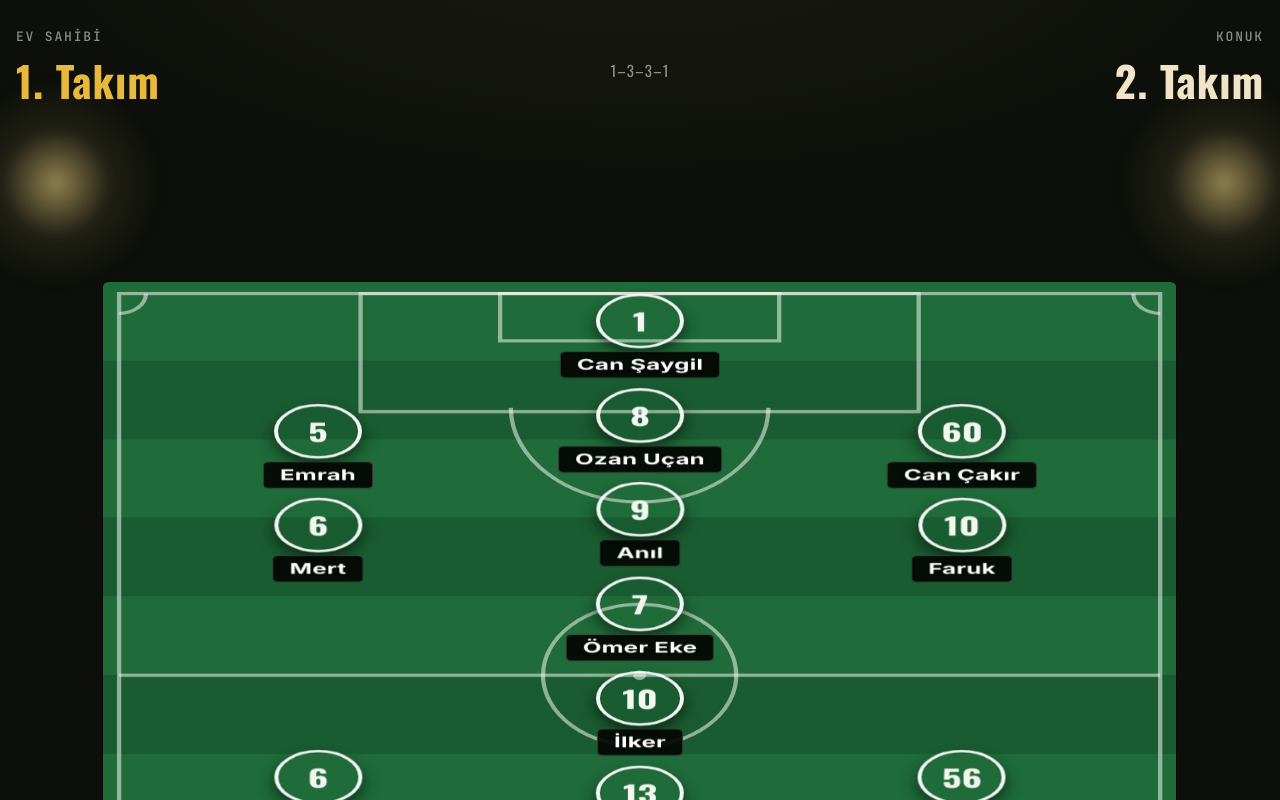
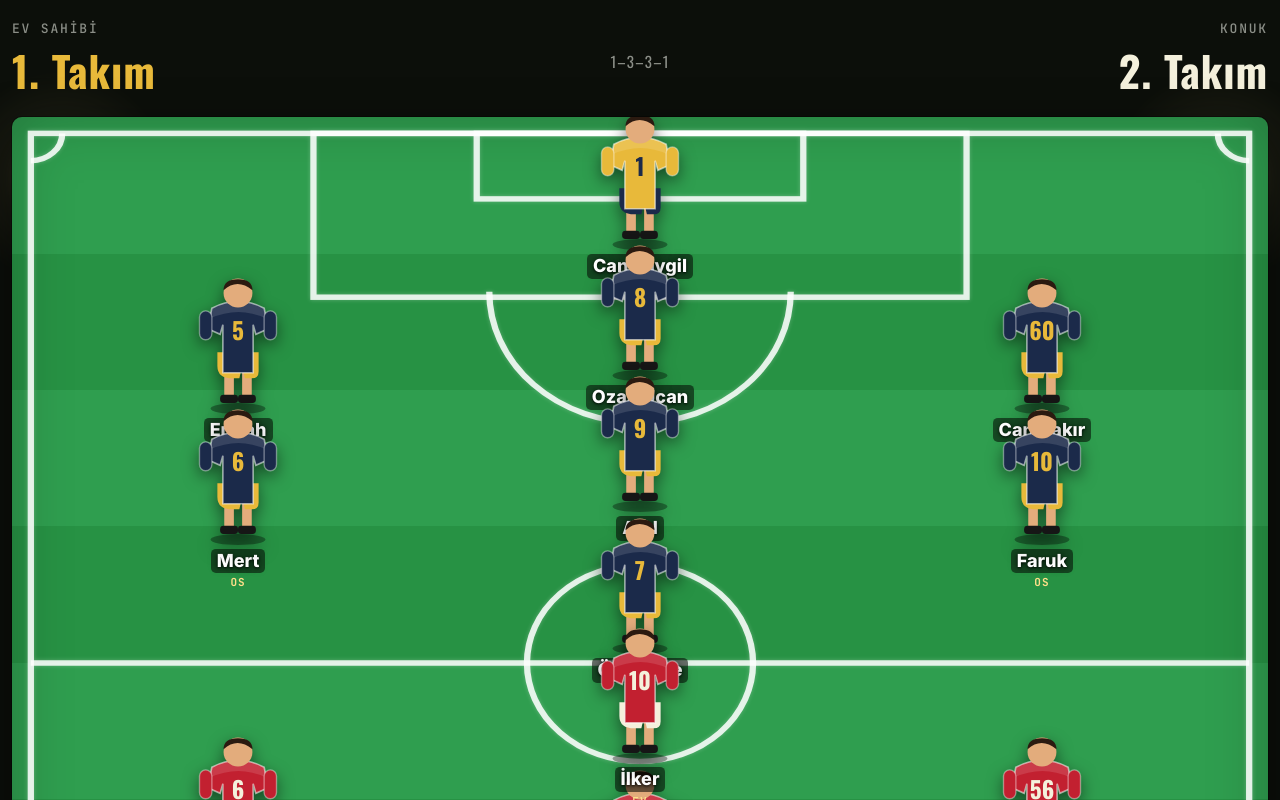
Before and after one commit to deviloffnew/portfolyo, a plain HTML site: page kadro.html in a window 1280 px wide. Drawn offline with nearby package versions, Linux system fonts and the light colour scheme.

Commit message:
Add files via upload

```diff
--- a/kadro.html
+++ b/kadro.html
@@ -2,30 +2,29 @@
 <html lang="tr">
 <head>
 <meta charset="UTF-8">
-<meta name="viewport" content="width=device-width, initial-scale=1.0">
+<meta name="viewport" content="width=device-width, initial-scale=1.0, maximum-scale=1">
 <title>Karşılaşma | Kadro Sahası</title>
 <link rel="preconnect" href="https://fonts.googleapis.com">
-<link href="https://fonts.googleapis.com/css2?family=Oswald:wght@400;600;700&family=Inter:wght@400;500;600;700&family=JetBrains+Mono:wght@500;700&display=swap" rel="stylesheet">
+<link href="https://fonts.googleapis.com/css2?family=Oswald:wght@400;600;700&family=Inter:wght@400;500;600;700;800&family=JetBrains+Mono:wght@500;700&display=swap" rel="stylesheet">
 <style>
   :root{
-    --grass-a:#1f6b3a;
-    --grass-b:#1a5c31;
-    --chalk:#f4f7ef;
+    --grass-a:#2f9e4f;
+    --grass-b:#279244;
+    --line:#ffffff;
     --stadium:#0c0f0a;
     --stadium-2:#141a10;
     --team1:#1b2a4a;
     --team1-trim:#e8b93a;
-    --team2:#7a1f2b;
-    --team2-trim:#f1e4c8;
+    --team2:#c22030;
+    --team2-trim:#f4f0dc;
     --glow:#ffdf8a;
+    --skin:#e3ac7c;
   }
   *{box-sizing:border-box; margin:0; padding:0;}
   html,body{
     height:100%;
-    background:
-      radial-gradient(1200px 500px at 50% -10%, rgba(255,223,138,0.06), transparent 60%),
-      var(--stadium);
-    color:var(--chalk);
+    background:var(--stadium);
+    color:#f4f7ef;
     font-family:'Inter',sans-serif;
     overflow-x:hidden;
   }
@@ -34,7 +33,7 @@
     flex-direction:column;
     align-items:center;
     min-height:100%;
-    padding:28px 16px 60px;
+    padding:20px 12px 50px;
   }
 
   /* ---- header ---- */
@@ -44,19 +43,20 @@
     display:flex;
     align-items:center;
     justify-content:space-between;
-    gap:18px;
-    margin-bottom:22px;
+    gap:10px;
+    margin-bottom:16px;
   }
   .team-tag{
     flex:1;
+    min-width:0;
     display:flex;
     flex-direction:column;
-    gap:4px;
+    gap:2px;
   }
   .team-tag.right{ align-items:flex-end; text-align:right; }
   .team-tag .eyebrow{
     font-family:'JetBrains Mono',monospace;
-    font-size:13px;
+    font-size:clamp(9px,2vw,13px);
     letter-spacing:0.14em;
     color:rgba(244,247,239,0.55);
     text-transform:uppercase;
@@ -64,145 +64,128 @@
   .team-tag h2{
     font-family:'Oswald',sans-serif;
     font-weight:700;
-    font-size:clamp(26px,4.5vw,42px);
+    font-size:clamp(18px,4.5vw,42px);
     letter-spacing:0.02em;
+    white-space:nowrap;
   }
   .team-tag.left h2{ color:var(--team1-trim); }
   .team-tag.right h2{ color:var(--team2-trim); }
   .kickoff{
     font-family:'Oswald',sans-serif;
-    font-size:15px;
+    font-size:clamp(11px,2.2vw,15px);
     letter-spacing:0.08em;
     color:rgba(244,247,239,0.55);
     white-space:nowrap;
+    flex-shrink:0;
   }
 
-  /* ---- stadium / stage ---- */
+  /* ---- stage ---- */
   .stadium{
     position:relative;
     width:100%;
     max-width:1320px;
-    aspect-ratio:1.15/1;
-    perspective:1900px;
-    perspective-origin:50% 20%;
   }
   .floodlight{
     position:absolute;
     width:220px;
     height:220px;
     border-radius:50%;
-    background:radial-gradient(circle, var(--glow) 0%, rgba(255,223,138,0.15) 35%, transparent 70%);
+    background:radial-gradient(circle, var(--glow) 0%, rgba(255,223,138,0.12) 35%, transparent 70%);
     filter:blur(4px);
-    opacity:0.55;
+    opacity:0.45;
     pointer-events:none;
     z-index:0;
   }
-  .fl-tl{ top:-60px; left:-70px; }
-  .fl-tr{ top:-60px; right:-70px; }
+  .fl-tl{ top:-50px; left:-60px; }
+  .fl-tr{ top:-50px; right:-60px; }
 
-  .pitch-wrap{
-    position:absolute;
-    inset:0;
-    display:flex;
-    align-items:center;
-    justify-content:center;
-  }
   .pitch{
     position:relative;
-    width:86%;
-    height:92%;
-    transform:rotateX(38deg) rotateZ(0deg);
-    transform-style:preserve-3d;
+    width:100%;
+    aspect-ratio:0.72/1;
     background:
       repeating-linear-gradient(
         180deg,
-        var(--grass-a) 0, var(--grass-a) 10%,
-        var(--grass-b) 10%, var(--grass-b) 20%
+        var(--grass-a) 0, var(--grass-a) 12.5%,
+        var(--grass-b) 12.5%, var(--grass-b) 25%
       );
-    border-radius:6px;
-    box-shadow:0 0 0 1px rgba(0,0,0,0.4);
+    border-radius:10px;
+    box-shadow:
+      0 0 0 1px rgba(0,0,0,0.35),
+      0 20px 50px rgba(0,0,0,0.55),
+      inset 0 0 60px rgba(0,0,0,0.25);
+    overflow:hidden;
+  }
+  @media (min-width:700px){
+    .pitch{ aspect-ratio:1.15/1; }
   }
 
-  /* pitch markings via svg, flat on the tilted plane */
   .markings{
+    position:absolute;
+    inset:0;
+    width:100%;
+    height:100%;
+    filter:drop-shadow(0 0 2px rgba(255,255,255,0.3));
+  }
+
+  .players{
     position:absolute;
     inset:0;
     width:100%;
     height:100%;
   }
 
-  /* players billboard upright against the tilt */
   .player{
     position:absolute;
-    transform-style:preserve-3d;
-    transform:translate(-50%,-50%) rotateX(-38deg);
+    transform:translate(-50%,-50%);
     z-index:5;
-    cursor:default;
-  }
-  .token{
     display:flex;
     flex-direction:column;
     align-items:center;
-    gap:5px;
-    transition:transform .25s ease;
-    transform-origin:center bottom;
+    width:min(30%, 130px);
   }
-  .player:hover .token{ transform:translateY(-6px) scale(1.12); }
-
-  .badge{
-    width:88px;
-    height:88px;
-    border-radius:50%;
-    display:flex;
-    align-items:center;
-    justify-content:center;
-    font-family:'Oswald',sans-serif;
-    font-weight:700;
-    font-size:38px;
-    border:4px solid rgba(255,255,255,0.95);
-    box-shadow:0 10px 18px rgba(0,0,0,0.55), inset 0 0 0 1px rgba(0,0,0,0.15);
+  .figure{
+    width:clamp(38px, 9vw, 88px);
+    height:auto;
+    filter:drop-shadow(0 6px 8px rgba(0,0,0,0.5));
+    transition:transform .2s ease;
   }
-  .team1 .badge{ background:var(--team1); color:var(--team1-trim); }
-  .team2 .badge{ background:var(--team2); color:var(--team2-trim); }
-  .gk1 .badge{ background:var(--team1-trim); color:var(--team1); }
-  .gk2 .badge{ background:var(--team2-trim); color:var(--team2); }
+  .player:hover .figure, .player:active .figure{ transform:translateY(-4px) scale(1.08); }
 
   .name{
+    margin-top:2px;
     font-family:'Inter',sans-serif;
     font-weight:800;
-    font-size:24px;
-    white-space:nowrap;
-    background:rgba(4,6,3,0.92);
-    padding:6px 16px;
-    border-radius:6px;
-    letter-spacing:0.01em;
+    font-size:clamp(9.5px, 2.6vw, 18px);
+    line-height:1.15;
+    text-align:center;
     color:#ffffff;
-    text-shadow:0 1px 2px rgba(0,0,0,0.7);
-    border:1.5px solid rgba(255,255,255,0.18);
+    text-shadow:0 1px 3px rgba(0,0,0,0.85), 0 0 8px rgba(0,0,0,0.5);
+    background:rgba(4,6,3,0.55);
+    padding:2px 6px;
+    border-radius:5px;
+    max-width:100%;
+    word-break:keep-all;
+    overflow-wrap:break-word;
+    white-space:normal;
   }
   .role{
+    margin-top:2px;
     font-family:'JetBrains Mono',monospace;
     font-weight:700;
-    font-size:14px;
-    letter-spacing:0.14em;
+    font-size:clamp(7px, 1.8vw, 11px);
+    letter-spacing:0.1em;
     color:var(--glow);
-    background:rgba(4,6,3,0.92);
-    padding:3px 10px;
-    border-radius:5px;
-    opacity:0;
-    transform:translateY(-2px);
-    transition:opacity .2s ease, transform .2s ease;
   }
-  .player:hover .role{ opacity:1; transform:translateY(0); }
 
-  /* ---- legend / lists below ---- */
+  /* ---- rosters ---- */
   .rosters{
     width:100%;
     max-width:1320px;
     display:grid;
     grid-template-columns:1fr 1fr;
-    gap:18px;
-    margin-top:34px;
+    gap:14px;
+    margin-top:26px;
   }
   @media (max-width:640px){
     .rosters{ grid-template-columns:1fr; }
@@ -210,16 +193,17 @@
   .roster{
     background:var(--stadium-2);
     border-radius:10px;
-    padding:22px 26px;
+    padding:16px 18px;
     border:1px solid rgba(255,255,255,0.06);
+    min-width:0;
   }
   .roster h3{
     font-family:'Oswald',sans-serif;
-    font-size:18px;
+    font-size:clamp(14px,3vw,18px);
     letter-spacing:0.1em;
     text-transform:uppercase;
-    margin-bottom:14px;
-    padding-bottom:10px;
+    margin-bottom:10px;
+    padding-bottom:8px;
     border-bottom:1px solid rgba(255,255,255,0.08);
   }
   .roster.r1 h3{ color:var(--team1-trim); }
@@ -227,9 +211,9 @@
   .row{
     display:flex;
     align-items:center;
-    gap:16px;
-    padding:12px 0;
-    font-size:21px;
+    gap:12px;
+    padding:9px 0;
+    font-size:clamp(13px,3.4vw,18px);
     font-weight:600;
     border-bottom:1px solid rgba(255,255,255,0.04);
   }
@@ -237,17 +221,23 @@
   .num{
     font-family:'JetBrains Mono',monospace;
     font-weight:700;
-    font-size:20px;
-    width:38px;
+    font-size:clamp(12px,3vw,17px);
+    width:30px;
+    flex-shrink:0;
     text-align:center;
     color:var(--glow);
   }
   .pos{
     font-family:'JetBrains Mono',monospace;
-    font-size:14px;
-    letter-spacing:0.08em;
+    font-size:clamp(9px,2.3vw,12px);
+    letter-spacing:0.06em;
     color:rgba(244,247,239,0.55);
-    width:44px;
+    width:36px;
+    flex-shrink:0;
+  }
+  .row span:last-child{
+    min-width:0;
+    overflow-wrap:break-word;
   }
 </style>
 </head>
@@ -268,35 +258,30 @@
   <div class="stadium">
     <div class="floodlight fl-tl"></div>
     <div class="floodlight fl-tr"></div>
-    <div class="pitch-wrap">
-      <div class="pitch" id="pitch">
+    <div class="pitch" id="pitch">
 
-        <svg class="markings" viewBox="0 0 100 100" preserveAspectRatio="none">
-          <rect x="1.5" y="1.5" width="97" height="97" fill="none" stroke="#f4f7ef" stroke-opacity="0.55" stroke-width="0.4"/>
-          <line x1="1.5" y1="50" x2="98.5" y2="50" stroke="#f4f7ef" stroke-opacity="0.55" stroke-width="0.4"/>
-          <circle cx="50" cy="50" r="9" fill="none" stroke="#f4f7ef" stroke-opacity="0.55" stroke-width="0.4"/>
-          <circle cx="50" cy="50" r="0.6" fill="#f4f7ef" fill-opacity="0.55"/>
+      <svg class="markings" viewBox="0 0 100 100" preserveAspectRatio="none">
+        <rect x="1.5" y="1.5" width="97" height="97" fill="none" stroke="#ffffff" stroke-opacity="0.85" stroke-width="0.5"/>
+        <line x1="1.5" y1="50" x2="98.5" y2="50" stroke="#ffffff" stroke-opacity="0.85" stroke-width="0.5"/>
+        <circle cx="50" cy="50" r="9" fill="none" stroke="#ffffff" stroke-opacity="0.85" stroke-width="0.5"/>
+        <circle cx="50" cy="50" r="0.7" fill="#ffffff" fill-opacity="0.85"/>
 
-          <!-- top penalty area (team1 goal) -->
-          <rect x="24" y="1.5" width="52" height="15" fill="none" stroke="#f4f7ef" stroke-opacity="0.55" stroke-width="0.4"/>
-          <rect x="37" y="1.5" width="26" height="6" fill="none" stroke="#f4f7ef" stroke-opacity="0.55" stroke-width="0.4"/>
-          <path d="M 38 16 A 9 9 0 0 0 62 16" fill="none" stroke="#f4f7ef" stroke-opacity="0.55" stroke-width="0.4"/>
+        <rect x="24" y="1.5" width="52" height="15" fill="none" stroke="#ffffff" stroke-opacity="0.85" stroke-width="0.5"/>
+        <rect x="37" y="1.5" width="26" height="6" fill="none" stroke="#ffffff" stroke-opacity="0.85" stroke-width="0.5"/>
+        <path d="M 38 16 A 9 9 0 0 0 62 16" fill="none" stroke="#ffffff" stroke-opacity="0.85" stroke-width="0.5"/>
 
-          <!-- bottom penalty area (team2 goal) -->
-          <rect x="24" y="83.5" width="52" height="15" fill="none" stroke="#f4f7ef" stroke-opacity="0.55" stroke-width="0.4"/>
-          <rect x="37" y="92.5" width="26" height="6" fill="none" stroke="#f4f7ef" stroke-opacity="0.55" stroke-width="0.4"/>
-          <path d="M 38 84 A 9 9 0 0 1 62 84" fill="none" stroke="#f4f7ef" stroke-opacity="0.55" stroke-width="0.4"/>
+        <rect x="24" y="83.5" width="52" height="15" fill="none" stroke="#ffffff" stroke-opacity="0.85" stroke-width="0.5"/>
+        <rect x="37" y="92.5" width="26" height="6" fill="none" stroke="#ffffff" stroke-opacity="0.85" stroke-width="0.5"/>
+        <path d="M 38 84 A 9 9 0 0 1 62 84" fill="none" stroke="#ffffff" stroke-opacity="0.85" stroke-width="0.5"/>
 
-          <!-- corner arcs -->
-          <path d="M 1.5 4 A 2.5 2.5 0 0 0 4 1.5" fill="none" stroke="#f4f7ef" stroke-opacity="0.55" stroke-width="0.4"/>
-          <path d="M 96 1.5 A 2.5 2.5 0 0 0 98.5 4" fill="none" stroke="#f4f7ef" stroke-opacity="0.55" stroke-width="0.4"/>
-          <path d="M 1.5 96 A 2.5 2.5 0 0 1 4 98.5" fill="none" stroke="#f4f7ef" stroke-opacity="0.55" stroke-width="0.4"/>
-          <path d="M 98.5 96 A 2.5 2.5 0 0 1 96 98.5" fill="none" stroke="#f4f7ef" stroke-opacity="0.55" stroke-width="0.4"/>
-        </svg>
+        <path d="M 1.5 4 A 2.5 2.5 0 0 0 4 1.5" fill="none" stroke="#ffffff" stroke-opacity="0.85" stroke-width="0.5"/>
+        <path d="M 96 1.5 A 2.5 2.5 0 0 0 98.5 4" fill="none" stroke="#ffffff" stroke-opacity="0.85" stroke-width="0.5"/>
+        <path d="M 1.5 96 A 2.5 2.5 0 0 1 4 98.5" fill="none" stroke="#ffffff" stroke-opacity="0.85" stroke-width="0.5"/>
+        <path d="M 98.5 96 A 2.5 2.5 0 0 1 96 98.5" fill="none" stroke="#ffffff" stroke-opacity="0.85" stroke-width="0.5"/>
+      </svg>
 
-        <div id="players"></div>
+      <div class="players" id="players"></div>
 
-      </div>
     </div>
   </div>
 
@@ -314,45 +299,62 @@
 <script>
   const team1 = [
     { num: 1,  name: "Can Şaygil",   pos: "KL", role: "Kaleci",     x: 50, y: 8,  gk:true },
-    { num: 5,  name: "Emrah",        pos: "DEF", role: "Defans",    x: 20, y: 22 },
+    { num: 5,  name: "Emrah",        pos: "DEF", role: "Defans",    x: 18, y: 23 },
     { num: 8,  name: "Ozan Uçan",    pos: "DEF", role: "Defans",    x: 50, y: 20 },
-    { num: 60, name: "Can Çakır",    pos: "DEF", role: "Defans",    x: 80, y: 22 },
-    { num: 6,  name: "Mert",         pos: "OS",  role: "Orta Saha", x: 20, y: 34 },
+    { num: 60, name: "Can Çakır",    pos: "DEF", role: "Defans",    x: 82, y: 23 },
+    { num: 6,  name: "Mert",         pos: "OS",  role: "Orta Saha", x: 18, y: 35 },
     { num: 9,  name: "Anıl",         pos: "OS",  role: "Orta Saha", x: 50, y: 32 },
-    { num: 10, name: "Faruk",        pos: "OS",  role: "Orta Saha", x: 80, y: 34 },
-    { num: 7,  name: "Ömer Eke",     pos: "FV",  role: "Forvet",    x: 50, y: 44 },
+    { num: 10, name: "Faruk",        pos: "OS",  role: "Orta Saha", x: 82, y: 35 },
+    { num: 7,  name: "Ömer Eke",     pos: "FV",  role: "Forvet",    x: 50, y: 45 },
   ];
 
   const team2 = [
     { num: 0,  name: "Dışardan Oyuncu", pos: "KL", role: "Kaleci",     x: 50, y: 92, gk:true },
-    { num: 5,  name: "Ali",             pos: "DEF", role: "Defans",    x: 20, y: 78 },
+    { num: 5,  name: "Ali",             pos: "DEF", role: "Defans",    x: 18, y: 77 },
     { num: 3,  name: "Burak",           pos: "DEF", role: "Defans",    x: 50, y: 80 },
-    { num: 44, name: "Hasan",           pos: "DEF", role: "Defans",    x: 80, y: 78 },
-    { num: 6,  name: "Cenk",            pos: "OS",  role: "Orta Saha", x: 20, y: 66 },
+    { num: 44, name: "Hasan",           pos: "DEF", role: "Defans",    x: 82, y: 77 },
+    { num: 6,  name: "Cenk",            pos: "OS",  role: "Orta Saha", x: 18, y: 65 },
     { num: 13, name: "Ozan Okan",       pos: "OS",  role: "Orta Saha", x: 50, y: 68 },
-    { num: 56, name: "Abdullah",        pos: "OS",  role: "Orta Saha", x: 80, y: 66 },
-    { num: 10, name: "İlker",           pos: "FV",  role: "Forvet",    x: 50, y: 56 },
+    { num: 56, name: "Abdullah",        pos: "OS",  role: "Orta Saha", x: 82, y: 65 },
+    { num: 10, name: "İlker",           pos: "FV",  role: "Forvet",    x: 50, y: 55 },
   ];
+
+  function figureSVG(num, kit, trim){
+    return `
+    <svg class="figure" viewBox="0 0 64 100" xmlns="http://www.w3.org/2000/svg">
+      <ellipse cx="32" cy="95" rx="20" ry="4" fill="rgba(0,0,0,0.35)"/>
+      <rect x="22" y="64" width="7" height="24" rx="3.2" fill="${'var(--skin)'}"/>
+      <rect x="35" y="64" width="7" height="24" rx="3.2" fill="${'var(--skin)'}"/>
+      <rect x="19" y="85" width="13" height="6" rx="2.5" fill="#161616"/>
+      <rect x="32" y="85" width="13" height="6" rx="2.5" fill="#161616"/>
+      <path d="M17 54 h30 v14 q0 5 -5 5 h-5 l-2 -9 -2 9 h-5 q-11 0 -11 -9 z" fill="${trim}"/>
+      <path d="M13 22 q19 -10 38 0 l3 15 -9 4 -2 -7 v35 h-22 v-35 l-2 7 -9 -4 z" fill="${kit}" stroke="rgba(255,255,255,0.55)" stroke-width="1.2"/>
+      <path d="M13 22 q19 -10 38 0 l1.5 7.5 q-20 -9.5 -41 0 z" fill="rgba(255,255,255,0.12)"/>
+      <rect x="4" y="24" width="9" height="21" rx="4.5" fill="${kit}" stroke="rgba(255,255,255,0.4)" stroke-width="1"/>
+      <rect x="51" y="24" width="9" height="21" rx="4.5" fill="${kit}" stroke="rgba(255,255,255,0.4)" stroke-width="1"/>
+      <text x="32" y="45" font-family="Oswald, sans-serif" font-weight="700" font-size="17" fill="${trim}" text-anchor="middle">${num}</text>
+      <circle cx="32" cy="11" r="10.5" fill="var(--skin)"/>
+      <path d="M21.5 9 q10 -9 21 0 q0 -8 -10.5 -8 q-10.5 0 -10.5 8 z" fill="#2b1a10"/>
+    </svg>`;
+  }
 
   const playersEl = document.getElementById("players");
 
-  function renderPlayer(p, teamClass, gkClass){
+  function renderPlayer(p, kit, trim){
     const div = document.createElement("div");
     div.className = "player";
     div.style.left = p.x + "%";
     div.style.top = p.y + "%";
     div.innerHTML = `
-      <div class="token">
-        <div class="badge ${teamClass} ${p.gk ? gkClass : ''}">${p.num}</div>
-        <div class="name">${p.name}</div>
-        <div class="role">${p.role}</div>
-      </div>
+      ${figureSVG(p.num, kit, trim)}
+      <div class="name">${p.name}</div>
+      <div class="role">${p.pos}</div>
     `;
     playersEl.appendChild(div);
   }
 
-  team1.forEach(p => renderPlayer(p, "team1", "gk1"));
-  team2.forEach(p => renderPlayer(p, "team2", "gk2"));
+  team1.forEach(p => renderPlayer(p, p.gk ? "var(--team1-trim)" : "var(--team1)", p.gk ? "var(--team1)" : "var(--team1-trim)"));
+  team2.forEach(p => renderPlayer(p, p.gk ? "var(--team2-trim)" : "var(--team2)", p.gk ? "var(--team2)" : "var(--team2-trim)"));
 
   function renderList(team, elId){
     const el = document.getElementById(elId);
```
